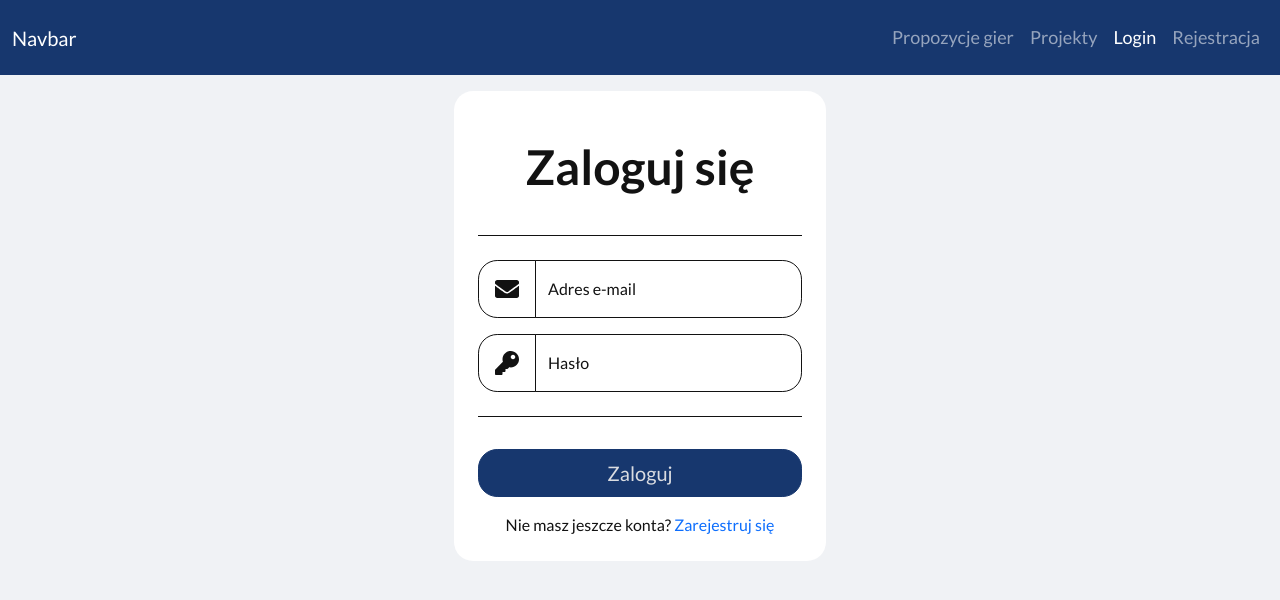
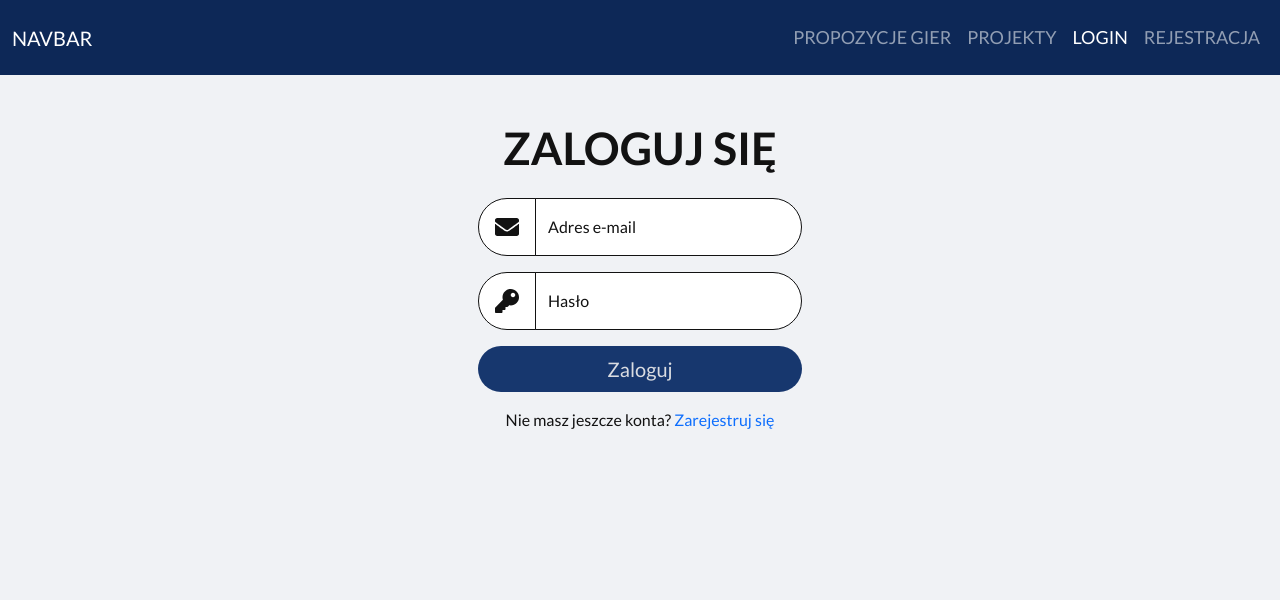
Before and after one commit to shirve/graduation-project, a React (Create React App) app in the folder frontend/: page /login in a window 1280 px wide. Shown: the top 600 px of the page. Built offline with nearby package versions, Linux system fonts and the light colour scheme.

Commit message:
changed ui design

```diff
--- a/frontend/src/components/PostForm.tsx
+++ b/frontend/src/components/PostForm.tsx
@@ -89,24 +89,24 @@ const PostForm = () => {
         handleBlur,
         handleSubmit,
       }) => (
-        <>
-          {user ? (
-            <section className='form'>
-              <div className='d-grid'>
-                <button onClick={showPostForm} className='btn btn-lg'>
-                  Nowa propozycja gry
+        <React.Fragment>
+          {user && (
+            <div className='container d-flex'>
+              <button
+                onClick={showPostForm}
+                className='post-form-button btn-lg flex-fill'
+              >
+                NOWA PROPOZYCJA GRY
               </button>
             </div>
-              <div className='row'>
-                <div className='container'>
+          )}
           <Modal
             appElement={document.getElementById('root') || undefined}
             isOpen={showForm}
             overlayClassName='modal-overlay'
             className='modal-content'
           >
-                    <div className='post-form'>
-                      <form onSubmit={handleSubmit}>
+            <form className='post-form' onSubmit={handleSubmit}>
               <div className='row'>
                 <div className='page-header-text-secondary col-10'>
                   Nowa propozycja gry
@@ -143,28 +143,13 @@ const PostForm = () => {
                 </React.Fragment>
               ))}
               <div className='d-flex justify-content-end gap-2 mt-3'>
-                          <button
-                            type='submit'
-                            disabled={isSubmitting}
-                            className='btn btn-outline-dark'
-                          >
-                            Wyślij
+                <button type='submit' disabled={isSubmitting} className='btn'>
+                  WYŚLIJ
                 </button>
               </div>
             </form>
-                    </div>
           </Modal>
-                </div>
-              </div>
-            </section>
-          ) : (
-            <Link to='/login' className='d-grid page-header-button'>
-              <button className='btn btn-lg'>
-                Zaloguj się aby dodać nową propozycję gry
-              </button>
-            </Link>
-          )}
-        </>
+        </React.Fragment>
       )}
     </Formik>
   )
--- a/frontend/src/components/common/InputField.tsx
+++ b/frontend/src/components/common/InputField.tsx
@@ -30,7 +30,7 @@ const InputField = ({
 
   return (
     <div className='input-group align-items-center mt-3'>
-      {icon && <span className='input-group-icon'>{icon}</span>}
+      {icon && <span className='input-icon'>{icon}</span>}
       <div className='form-floating flex-fill'>
         <Field
           component={component}
--- a/frontend/src/components/common/PostItem.tsx
+++ b/frontend/src/components/common/PostItem.tsx
@@ -51,9 +51,8 @@ const PostItem = ({ post, userCanManage }: Props): ReactElement => {
 
   return (
     <>
-      <div className='container mt-3'>
-        <div className='row'>
-          <div className='content-wrapper p-4'>
+      <div className='container'>
+        <div className='content-wrapper'>
           <div className='row'>
             <div className='col-6'>
               <p className='mb-0'>
@@ -99,20 +98,16 @@ const PostItem = ({ post, userCanManage }: Props): ReactElement => {
             Muzyka: <br />
             {post.music}
           </p>
-            <div className='row'>
-              <div className='col-4'>
-                <button className='btn'>Dołącz</button>
-              </div>
-              {userCanManage && (
-                <div className='col-8 text-end'>
-                  {userIsAdmin || postBelongsToUser ? (
+          <div className='text-end'>
+            <button className='btn'>DOŁĄCZ</button>
+            {(userCanManage && userIsAdmin) || postBelongsToUser ? (
               <button
                 onClick={() => {
                   post._id !== undefined && deletePostHandler(post._id)
                 }}
-                      className='btn'
+                className='btn ms-2'
               >
-                      Usuń
+                USUŃ
               </button>
             ) : null}
             {!post.approved && user?.ROLE_ADMIN ? (
@@ -120,12 +115,9 @@ const PostItem = ({ post, userCanManage }: Props): ReactElement => {
                 onClick={() => updatePostHandler(post)}
                 className='btn ms-2'
               >
-                      Zatwierdź
+                ZATWIERDŹ
               </button>
             ) : null}
-                </div>
-              )}
-            </div>
           </div>
         </div>
       </div>
--- a/frontend/src/components/layout/Navbar.tsx
+++ b/frontend/src/components/layout/Navbar.tsx
@@ -1,9 +1,9 @@
-import { useState, useEffect } from 'react'
+import { useEffect, useState } from 'react'
+import { FaChevronDown } from 'react-icons/fa'
 import { useDispatch, useSelector } from 'react-redux'
 import { NavLink, useNavigate } from 'react-router-dom'
+import { RootState } from '../../app/store'
 import { logout, reset } from '../../features/auth/authSlice'
-import { FaChevronDown } from 'react-icons/fa'
-import { RootState } from '../../app/store'
 
 function Navbar() {
   const navigate = useNavigate()
@@ -30,7 +30,7 @@ function Navbar() {
       <nav className='navbar navbar-expand-lg navbar-dark'>
         <div className='container-fluid'>
           <NavLink className='navbar-brand' to='/'>
-            Navbar
+            NAVBAR
           </NavLink>
           <button
             className='navbar-toggler'
@@ -50,19 +50,19 @@ function Navbar() {
             <ul className='navbar-nav'>
               <li className='nav-item'>
                 <NavLink className='nav-link' to='/posts'>
-                  Propozycje gier
+                  PROPOZYCJE GIER
                 </NavLink>
               </li>
               <li className='nav-item'>
                 <NavLink className='nav-link' to='/repository'>
-                  Projekty
+                  PROJEKTY
                 </NavLink>
               </li>
               {user ? (
                 <>
                   <li className='nav-item'>
                     <div className='nav-link' onClick={handleDropdown}>
-                      Twoje konto&nbsp;
+                      TWOJE KONTO&nbsp;
                       <FaChevronDown />
                     </div>
                     {dropdownListOpen && (
@@ -73,12 +73,12 @@ function Navbar() {
                               className='nav-link'
                               to='/dashboard/profile'
                             >
-                              Twój profil
+                              TWÓJ PROFIL
                             </NavLink>
                           </li>
                           <li>
                             <NavLink className='nav-link' to='/dashboard/posts'>
-                              Twoje propozycje gier
+                              TWOJE PROPOZYCJE GIER
                             </NavLink>
                           </li>
                           <li>
@@ -86,7 +86,7 @@ function Navbar() {
                               className='nav-link'
                               to='/dashboard/repository'
                             >
-                              Twoje projekty
+                              TWOJE PROJEKTY
                             </NavLink>
                           </li>
                           {user.ROLE_ADMIN && (
@@ -97,7 +97,7 @@ function Navbar() {
                                   className='nav-link'
                                   to='/dashboard/unapproved-posts'
                                 >
-                                  Niezatwierdzone posty
+                                  NIEZATWIERDZONE POSTY
                                 </NavLink>
                               </li>
                             </>
@@ -106,7 +106,7 @@ function Navbar() {
 
                           <li>
                             <div className='nav-link' onClick={onLogout}>
-                              Wyloguj
+                              WYLOGUJ
                             </div>
                           </li>
                         </ul>
@@ -118,12 +118,12 @@ function Navbar() {
                 <>
                   <li className='nav-item'>
                     <NavLink className='nav-link' to='/login'>
-                      Login
+                      LOGIN
                     </NavLink>
                   </li>
                   <li className='nav-item'>
                     <NavLink className='nav-link' to='/register'>
-                      Rejestracja
+                      REJESTRACJA
                     </NavLink>
                   </li>
                 </>
--- a/frontend/src/index.scss
+++ b/frontend/src/index.scss
@@ -2,11 +2,11 @@
 
 
 body {
-  --background-color-primary: #17376E;
+  --background-color-primary: #0D2857;
   --background-color-secondary: #ffffff;
   --text-color-primary: #dadce1;
   --text-color-secondary: #121212;
-  --color-primary: #0D2857;
+  --color-primary: #17376E;
   --color-primary-hover: #17376E;
   --color-danger: #D4293D;
   --color-danger-hover: rgb(231, 52, 73);
@@ -18,7 +18,7 @@ body {
   margin: 0;
   font-family: 'Lato', sans-serif;
   background-color: #F0F2F5;
-  color: var(--text-color-primary);
+  color: var(--text-color-secondary);
 }
 
 li {
@@ -29,58 +29,38 @@ a {
   text-decoration: none;
 }
 
+.header-title {
+  color: var(--text-color-secondary);
+  font-size: 2.8rem;
+  font-weight: bold;
+  text-align: center;
+}
+
 .page-header {
   &-text {
     &-primary {
-      font-size: 3rem;
+      font-size: 3.6rem;
       text-align: center;
-      font-weight: bold;
       padding-top: 1rem;
       padding-bottom: 1rem;
     }
     &-secondary {
       font-size: 1.8rem;
-      font-weight: bold;
     }
   }
   &-title {
     position: relative;
     color: var(--text-color-primary);
     background-color: var(--color-primary);
-    // border-bottom: 1px solid var(--background-color-primary);
-    border-bottom-left-radius: 1.2rem;
-    border-bottom-right-radius: 1.2rem;
-    // box-shadow: 0 0.5rem 1rem rgb(0 0 0 / 10%);
-  }
-  &-description {
-    margin-top: -1rem;
-    padding: 2rem 2rem 1rem 2rem;
-    color: var(--text-color-secondary);
-    background-color: var(--background-color-secondary);
-    // border: 1px solid var(--color-primary);
-    border-bottom-left-radius: 1.2rem;
-    border-bottom-right-radius: 1.2rem;
-    // box-shadow: 0 0.5rem 1rem rgb(0 0 0 / 10%);
-    &-with-button {
-      margin-top: -1rem;
-      margin-bottom: -1rem;
-      padding: 2rem;
-      color: var(--text-color-secondary);
-      background-color: var(--background-color-secondary);
-      // border: 1px solid var(--color-primary);
-      // box-shadow: 0 0.5rem 1rem rgb(0 0 0 / 10%);
-    }
-  }
-  &-button {
-    .disabled {
-      opacity: 1;
-    }
   }
 }
 
 
 
-@media (max-width: 414px) {
+@media (max-width: 435px) {
+  .header-title {
+    font-size: 2.2rem;
+  }
   .page-header {
     &-text-primary {
       font-size: 2.2rem;
@@ -93,25 +73,22 @@ a {
 
 .post-form {
   color: var(--text-color-secondary);
-  // background-color: var(--background-color-secondary);
-  // border: 1px solid var(--background-color-secondary);
-  // border-bottom-left-radius: 1.2rem;
-  // border-bottom-right-radius: 1.2rem;
-  // box-shadow: 0 0.5rem 1rem rgb(0 0 0 / 10%);
+  &-button {
+    margin-top: 1rem;
+    color: var(--text-color-primary);
+    background-color: var(--color-primary);
+    border-style: none;
+    border-radius: 2rem;
+  }
 }
 
 .content-wrapper {
+  margin-top: 1rem;
   color: var(--text-color-secondary);
   background-color: var(--background-color-secondary);
-  // border: 1px solid var(--text-color-secondary);
-  border-radius: 1.2rem;
-  // box-shadow: 0 0.5rem 1rem rgb(0 0 0 / 10%);
+  border-radius: 0.5rem;
+  padding: 1.5rem;
   white-space: pre-wrap;
-  hr {
-    background-color: var(--text-color-secondary);
-    color: var(--text-color-secondary);
-    opacity: 1;
-  }
 }
 
 .modal{
@@ -149,9 +126,6 @@ a {
 }
 
 .input {
-  &-group {
-    color: var(--text-color-secondary);
-    // background-color: var(--background-color-secondary);
   &-icon {
     display: flex;
     align-items: center;
@@ -160,14 +134,13 @@ a {
     height: 58px;
     padding: 0 0 0 1rem;
     border: 1px var(--text-color-secondary) solid;
-      border-radius: 1.2rem;
-    }
+    border-radius: 2rem;
   }
   &-field {
     color: var(--text-color-secondary);
     background-color: var(--background-color-secondary);
     border: 1px var(--text-color-secondary) solid;
-    border-radius: 1.2rem;
+    border-radius: 2rem;
     border-bottom-left-radius: 0;
     border-top-left-radius: 0;
     &:focus {
@@ -184,38 +157,17 @@ a {
 
 .btn {
   color: var(--text-color-primary);
-  background-color: var(--background-color-primary);
-  border-color: var(--background-color-primary);
-  border-radius: 1.2rem;
+  background-color: var(--color-primary);
+  border-style: none;
+  border-radius: 2rem;
   &:hover {
     color: var(--text-color-primary);
     background-color: var(--color-primary);
-    border-color: var(--color-primary);
   }
   .disabled {
     margin-top: -1rem;
     opacity: 0.7;
   }
-  // &-danger {
-  //   color: var(--text-color-primary);
-  //   background-color: var(--color-danger);
-  //   border-color: var(--color-danger);
-  //   &:hover {
-  //     color: var(--text-color-primary);
-  //     background-color: var(--color-danger-hover);
-  //     border-color: var(--color-danger-hover);
-  //   }
-  // }
-  // &-success {
-  //   color: var(--text-color-primary);
-  //   background-color: var(--color-success);
-  //   border-color: var(--color-success);
-  //   &:hover {
-  //     color: var(--text-color-primary);
-  //     background-color: var(--color-success-hover);
-  //     border-color: var(--color-success-hover);
-  //   }
-  // }
 }
 
 .navbar {
@@ -234,9 +186,9 @@ a {
   }
   &-dropdown {
     position: absolute;
-    width: 251px;
+    width: 300px;
     top: 59px;
-    transform: translate(-42%);
+    transform: translate(-40%);
     background-color: var(--background-color-primary);
     border: 1px solid var(--background-color-primary);
     border-bottom-left-radius: 1.2rem;
--- a/frontend/src/pages/Login.tsx
+++ b/frontend/src/pages/Login.tsx
@@ -57,11 +57,8 @@ function Login() {
         handleBlur,
         handleSubmit,
       }) => (
-        <>
-          <div className='container content-wrapper mt-3 col-xl-4 col-lg-6 col-md-8 p-4'>
-            <section className='page-header-text-primary'>Zaloguj się</section>
-            <hr className='mb-4' />
-            <section className='form'>
+        <div className='container mt-3 col-xl-4 col-lg-6 col-md-8 p-4'>
+          <div className='header-title'>ZALOGUJ SIĘ</div>
           <form onSubmit={handleSubmit}>
             <InputField
               type='email'
@@ -97,7 +94,6 @@ function Login() {
                 {errors.password}
               </div>
             )}
-                <hr className='mt-4' />
             <div className='d-grid gap-2'>
               <button
                 type='submit'
@@ -108,13 +104,11 @@ function Login() {
               </button>
             </div>
           </form>
-            </section>
           <div className='text-center pt-3'>
             Nie masz jeszcze konta?{' '}
             <NavLink to='/register'>Zarejestruj się</NavLink>
           </div>
         </div>
-        </>
       )}
     </Formik>
   )
--- a/frontend/src/pages/Posts.tsx
+++ b/frontend/src/pages/Posts.tsx
@@ -1,4 +1,4 @@
-import { useEffect, useState } from 'react'
+import { useEffect, useState, useContext } from 'react'
 import { useNavigate } from 'react-router-dom'
 import { useSelector } from 'react-redux'
 import PostForm from '../components/PostForm'
@@ -6,20 +6,29 @@ import { getPosts } from '../features/posts/postSlice'
 import PostItem from '../components/common/PostItem'
 import Pagination from '../components/common/Pagination'
 import { paginate } from '../utils/paginate'
-import Header from '../components/PageHeader'
 import { RootState, useAppDispatch } from '../app/store'
+import HeaderContext from '../context/header/HeaderContext'
 
 function Posts() {
+  const [currentPage, setCurrentPage] = useState<number>(1)
+  const [pageSize, setPageSize] = useState<number>(10)
+
   const navigate = useNavigate()
   const dispatch = useAppDispatch()
 
-  const [currentPage, setCurrentPage] = useState<number>(1)
-  const [pageSize, setPageSize] = useState<number>(10)
+  const { setHeaderText } = useContext(HeaderContext)
 
   const { user } = useSelector((state: RootState) => state.auth)
   const { posts, isLoading, isError, message } = useSelector(
     (state: RootState) => state.posts
   )
+
+  useEffect(() => {
+    setHeaderText('PROPOZYCJE GIER')
+    return () => {
+      setHeaderText('')
+    }
+  }, [])
 
   useEffect(() => {
     if (isError) {
@@ -46,16 +55,13 @@ function Posts() {
   const { totalCount, postsFiltered } = getPagedData()
 
   return (
-    <div className='container col-xl-8 col-lg-10 col-md-12'>
-      <Header title='Propozycje gier' withButton={true}>
-        Przeglądaj pomysły innych studentów z podobnymi zainteresowaniami,
-        nawiązuj nowe kontakty i łącz się w grupy projektowe. Opisz swój pomysł
-        na projekt w formularzu poniżej.
-      </Header>
+    <div className='row'>
+      <div className='col-xl-3 col-lg-4 p-0'>
         <PostForm />
+      </div>
+      <div className='col-xl-9 col-lg-8 p-0'>
         {postsFiltered.length > 0 && (
           <>
-          <div>
             {postsFiltered.map((post, index) => (
               <PostItem
                 key={index}
@@ -63,7 +69,6 @@ function Posts() {
                 userCanManage={user?.ROLE_ADMIN && true}
               />
             ))}
-          </div>
             <Pagination
               itemsCount={totalCount}
               pageSize={pageSize}
@@ -73,6 +78,7 @@ function Posts() {
           </>
         )}
       </div>
+    </div>
   )
 }
 
--- a/frontend/src/pages/Register.tsx
+++ b/frontend/src/pages/Register.tsx
@@ -70,12 +70,8 @@ function Register() {
         handleBlur,
         handleSubmit,
       }) => (
-        <div className='container content-wrapper mt-3 col-xl-4 col-lg-6 col-md-8 p-4'>
-          <section className='page-header-text-primary'>
-            Zarejestruj się
-          </section>
-          <hr className='mb-4' />
-          <section className='form'>
+        <div className='container mt-3 col-xl-4 col-lg-6 col-md-8 p-4'>
+          <div className='header-title'>ZAREJESTRUJ SIĘ</div>
           <form onSubmit={handleSubmit}>
             <InputField
               type='text'
@@ -162,23 +158,21 @@ function Register() {
                 {errors.password2}
               </div>
             )}
-              <hr className='mt-4' />
+            <div className='text-center pt-3'>
+              Rejestrując się, zgadzasz się na{' '}
+              <NavLink to='/tos'>Warunki korzystania</NavLink> {' oraz '}
+              <NavLink to='/privacy'>Politykę prywatności</NavLink>
+            </div>
             <div className='d-grid gap-2'>
               <button
                 type='submit'
                 disabled={isSubmitting}
                 className='btn btn-lg mt-3'
               >
-                  Zarejstruj
+                ZAREJESTRUJ
               </button>
             </div>
-              <div className='text-center pt-3'>
-                Rejestrując się, zgadzasz się na{' '}
-                <NavLink to='/tos'>Warunki korzystania</NavLink> {' oraz '}
-                <NavLink to='/privacy'>Politykę prywatności</NavLink>
-              </div>
           </form>
-          </section>
         </div>
       )}
     </Formik>
--- a/frontend/src/pages/dashboard/Dashboard.tsx
+++ b/frontend/src/pages/dashboard/Dashboard.tsx
@@ -25,7 +25,7 @@ const Dashboard = () => {
   }, [])
 
   return (
-    <div className='container col-xl-8 col-lg-10'>
+    <div className='container'>
       <Routes>
         <Route path='/' element={<Navigate to='/dashboard/account' />} />
         <Route path='profile' element={<UserProfile />} />
--- a/frontend/src/pages/dashboard/UnapprovedPosts.tsx
+++ b/frontend/src/pages/dashboard/UnapprovedPosts.tsx
@@ -1,14 +1,16 @@
-import { useEffect } from 'react'
+import { useContext, useEffect } from 'react'
 import { useNavigate } from 'react-router-dom'
 import { useSelector, useDispatch } from 'react-redux'
 import { getPosts } from '../../features/posts/postSlice'
 import PostItem from '../../components/common/PostItem'
-import Header from '../../components/PageHeader'
 import { RootState } from '../../app/store'
+import HeaderContext from '../../context/header/HeaderContext'
 
 const DashboardUnapprovedPosts = () => {
   const navigate = useNavigate()
   const dispatch = useDispatch()
+
+  const { setHeaderText } = useContext(HeaderContext)
 
   const { user } = useSelector((state: RootState) => state.auth)
   const { posts, isError, message } = useSelector(
@@ -18,6 +20,13 @@ const DashboardUnapprovedPosts = () => {
   const filteredPostsLength = posts.filter(
     (post) => post.approved === false
   ).length
+
+  useEffect(() => {
+    setHeaderText('NIEZATWIERDZONE POSTY')
+    return () => {
+      setHeaderText('')
+    }
+  }, [])
 
   useEffect(() => {
     if (isError) {
@@ -31,10 +40,6 @@ const DashboardUnapprovedPosts = () => {
 
   return (
     <>
-      <Header title='Niezatwierdzone posty'>
-        {filteredPostsLength === 0 &&
-          'Brak postów oczekujących na zatwierdzenie'}
-      </Header>
       {filteredPostsLength > 0 && (
         <>
           {posts
--- a/frontend/src/pages/dashboard/UserPosts.tsx
+++ b/frontend/src/pages/dashboard/UserPosts.tsx
@@ -1,14 +1,16 @@
-import { useEffect } from 'react'
+import { useContext, useEffect } from 'react'
 import { useNavigate } from 'react-router-dom'
 import { useSelector, useDispatch } from 'react-redux'
 import { getPosts } from '../../features/posts/postSlice'
 import PostItem from '../../components/common/PostItem'
-import Header from '../../components/PageHeader'
 import { RootState } from '../../app/store'
+import HeaderContext from '../../context/header/HeaderContext'
 
 const DashboardUserPosts = () => {
   const navigate = useNavigate()
   const dispatch = useDispatch()
+
+  const { setHeaderText } = useContext(HeaderContext)
 
   const { user } = useSelector((state: RootState) => state.auth)
   const { posts, isError, message } = useSelector(
@@ -18,6 +20,13 @@ const DashboardUserPosts = () => {
   const filteredPostsLength = posts.filter(
     (post) => post.user?._id === user?._id
   ).length
+
+  useEffect(() => {
+    setHeaderText('TWOJE PROPOZYCJE GIER')
+    return () => {
+      setHeaderText('')
+    }
+  }, [])
 
   useEffect(() => {
     if (isError) {
@@ -31,9 +40,6 @@ const DashboardUserPosts = () => {
 
   return (
     <>
-      <Header title='Twoje propozycje gier'>
-        {filteredPostsLength === 0 && 'Nie masz jeszcze żadnych postów'}
-      </Header>
       {filteredPostsLength > 0 && (
         <>
           {posts
--- a/frontend/src/pages/dashboard/UserProfile.tsx
+++ b/frontend/src/pages/dashboard/UserProfile.tsx
@@ -1,7 +1,6 @@
 import { useEffect } from 'react'
 import { useNavigate } from 'react-router-dom'
 import { useSelector, useDispatch } from 'react-redux'
-import Header from '../../components/PageHeader'
 import { RootState } from '../../app/store'
 
 const UserProfile = () => {
@@ -20,11 +19,7 @@ const UserProfile = () => {
     }
   }, [])
 
-  return (
-    <>
-      <Header title='Twój profil' />
-    </>
-  )
+  return <div>Twój profil</div>
 }
 
 export default UserProfile
```
Lines whose indentation alone changed are shown as unchanged.
